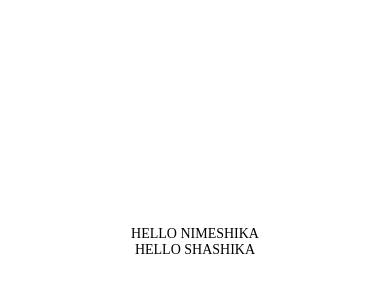
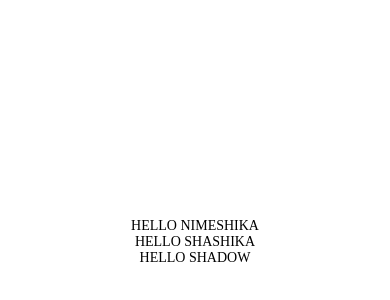
Before and after one commit to ShashikaVirajh/procyon-mobile, a React Native app: screen / in a window 390 px wide. Shown: the part 180-480 px from the top of the page. Built offline with nearby package versions, Linux system fonts and the light colour scheme.

Commit message:
Add fonts (#3)
Added Roboto font to android

```diff
--- a/src/App.tsx
+++ b/src/App.tsx
@@ -6,8 +6,9 @@ export const App = (): JSX.Element => {
   return (
     // eslint-disable-next-line react-native/no-inline-styles
     <View style={{ flex: 1, justifyContent: 'center', alignItems: 'center' }}>
-      <Text style={{ fontFamily: theme.fonts.IBM_Plex_Sans_Regular }}>HELLO NIMESHIKA</Text>
-      <Text style={{ fontFamily: theme.fonts.IBM_Plex_Sans_Bold }}>HELLO SHASHIKA</Text>
+      <Text style={{ fontFamily: theme.fonts.Roboto_Regular }}>HELLO NIMESHIKA</Text>
+      <Text style={{ fontFamily: theme.fonts.Roboto_Medium }}>HELLO SHASHIKA</Text>
+      <Text style={{ fontFamily: theme.fonts.RobotoBold }}>HELLO SHADOW</Text>
     </View>
   );
 };
--- a/src/theme/fonts.theme.ts
+++ b/src/theme/fonts.theme.ts
@@ -1,17 +1,9 @@
 import { scaledNumber } from '@utils/layout.utils';
 
 export const fonts = {
-  IBM_Plex_Sans_Regular: 'IBMPlexSans-Regular',
-  IBM_Plex_Sans_Medium: 'IBMPlexSans-Medium',
-  IBM_Plex_Sans_Semi_Bold: 'IBMPlexSans-SemiBold',
-  IBM_Plex_Sans_Bold: 'IBMPlexSans-Bold',
-};
-
-export const fontWeights = {
-  regular: '400',
-  medium: '500',
-  semibold: '600',
-  bold: '700',
+  Roboto_Regular: 'Roboto-Regular',
+  Roboto_Medium: 'Roboto-Medium',
+  RobotoBold: 'Roboto-Bold',
 };
 
 export const fontSizes = {
--- a/src/theme/index.ts
+++ b/src/theme/index.ts
@@ -1,12 +1,11 @@
 import { colors } from './colors.theme';
-import { fonts, fontSizes, fontWeights } from './fonts.theme';
+import { fonts, fontSizes } from './fonts.theme';
 import { lineHeights, spaces } from './spaces.theme';
 
 export const theme = {
   colors,
   fonts,
   fontSizes,
-  fontWeights,
   lineHeights,
   spaces,
 };
```
Also changed, not shown: 3 other files (tests, documents, lock files or other folders).
